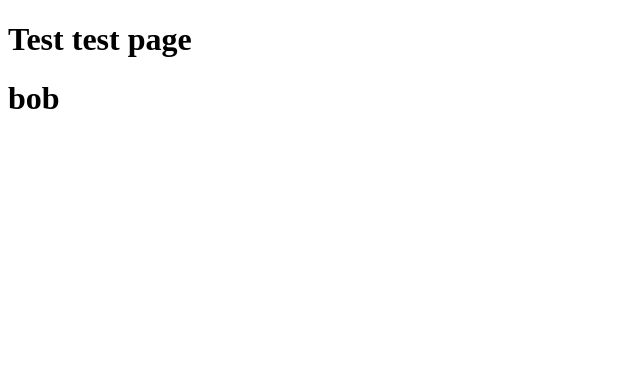
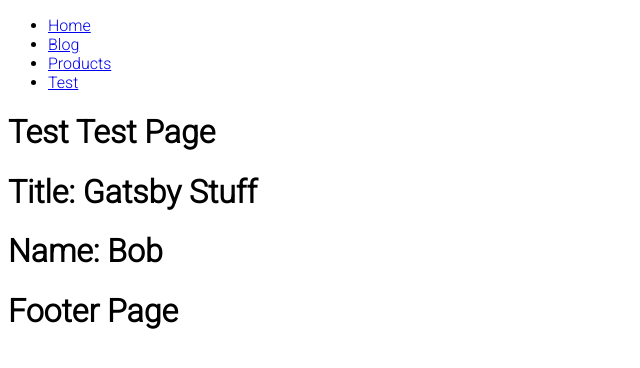
Before and after one commit to ptran12/gatsby-stuff, a Gatsby site in the folder gatsby-stuff/: page /test in a window 1280 px wide. Shown: the whole page, without its empty margins (0-640 px from the left). Built offline with nearby package versions, Linux system fonts and the light colour scheme; Gatsby itself is replaced by a stand-in of ours.

Commit message:
more testing with graphQL

```diff
--- a/gatsby-stuff/src/components/layout.css
+++ b/gatsby-stuff/src/components/layout.css
@@ -5,7 +5,6 @@
 }
 
 h1 {
-  color: blue;
   text-transform: capitalize;
 }
 
--- a/gatsby-stuff/src/pages/test.js
+++ b/gatsby-stuff/src/pages/test.js
@@ -1,12 +1,13 @@
 import React from "react"
 import Header from "../test/Header"
+import Layout from "../components/layout"
 
 const test = () => {
   return (
-    <div>
+    <Layout>
       <h1>Test test page</h1>
       <Header />
-    </div>
+    </Layout>
   )
 }
 
--- a/gatsby-stuff/src/test/Header.js
+++ b/gatsby-stuff/src/test/Header.js
@@ -1,9 +1,7 @@
 import React from "react"
 import { useStaticQuery, graphql } from "gatsby"
-
-const ComponentName = () => {
-  const data = useStaticQuery(graphql`
-    {
+const getData = graphql`
+  query MyQuery {
     site {
       siteMetadata {
         author
@@ -17,12 +15,17 @@
       }
     }
   }
-  `)
+`
+
+export const Header = () => {
+  const data = useStaticQuery(getData)
+  console.log(data)
   return (
     <div>
-      <h1>{data.site.siteMetadata.person.name}</h1>
+      <h1>title: {data.site.siteMetadata.title}</h1>
+      <h1>name: {data.site.siteMetadata.person.name}</h1>
     </div>
   )
 }
 
-export default ComponentName
+export default Header
```
Lines whose indentation alone changed are shown as unchanged.
